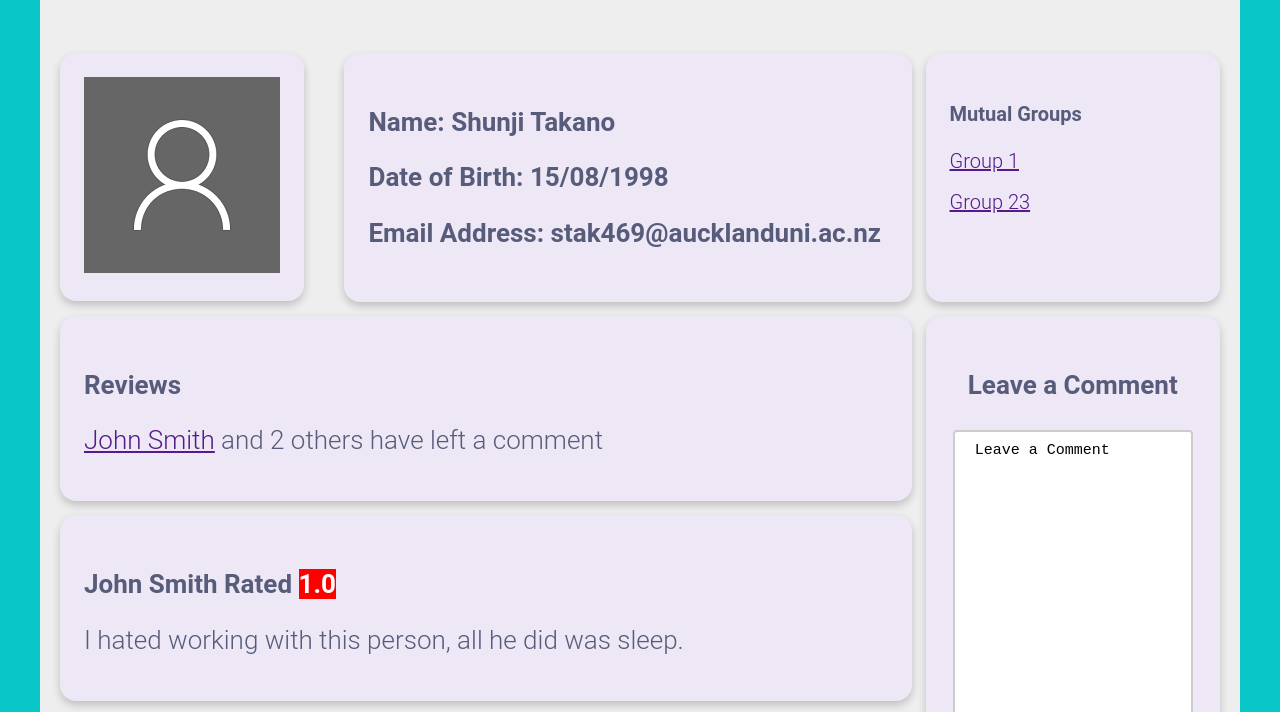
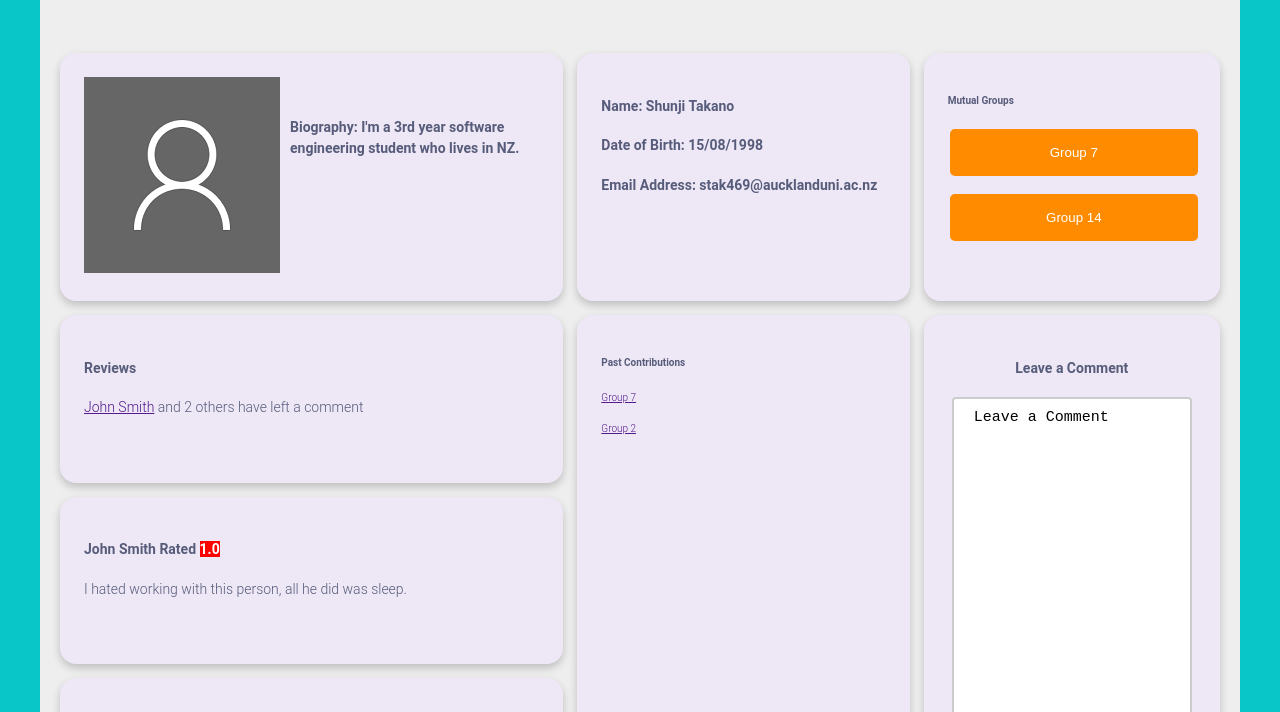
Before and after one commit to Terenco12345/Assignment2-HTML-SE364, a plain HTML site: page UserProfile.html in a window 1280 px wide. Shown: the part 72-784 px from the top of the page. Drawn offline with Linux system fonts and the light colour scheme.

Commit message:
improvements'

```diff
--- a/UserProfile.html
+++ b/UserProfile.html
@@ -44,7 +44,8 @@
 
 			<div class="user_pic">
 				<div class="container">
-					<a href=""><img src="images/user_account.png" alt="profile" width="196" height="196"></a>
+					<a href=""><img src="images/user_account.png" alt="profile" width="196" height="196"align="left" style="padding-right:10px"></a><br>
+					<h4> <b>Biography: </b> I'm a 3rd year software engineering student who lives in NZ. </h4>
 				</div>
 			</div>
 
@@ -80,8 +81,8 @@
 			<div class="right_bar">
 				<div class="containter">
 					<p><h4> <b> Mutual Groups</b></h4></p>
-					<p><a href="">Group 1</a></p>
-					<p><a href="">Group 23</a></p>
+					<p><input type="button" value="Group 7"></p>
+					<p><input type="button" value="Group 14"></p>
 				</div>
 			</div>
 
@@ -93,6 +94,14 @@
 				</div>
 			</div>
 
+			<div class="contribution">
+				<div class="containter">
+					<p><h4> <b>Past Contributions</b></h4></p>
+					<p><a href="">Group 7</a></p>
+					<p><a href="">Group 2</a></p>
+				</div>
+			</div>
+
 
         </div>
 
--- a/css/UserProfile.css
+++ b/css/UserProfile.css
@@ -91,9 +91,9 @@ nav {
     display: grid;
 	grid-template-areas:
 	'user_pic user_description right_bar'
-	'user_comments user_comments comment_box'
-	'user_comments1 user_comments1 comment_box'
-	'user_comments2 user_comments2 comment_box';
+	'user_comments contribution comment_box'
+	'user_comments1 contribution comment_box'
+	'user_comments2 contribution comment_box';
     grid-gap: 1em;
 }
 
@@ -105,8 +105,7 @@ nav {
 
 .user_pic {
     box-shadow: 0 4px 8px 0 rgba(0,0,0,0.2);
-    transition: 0.3s;
-    width: 196px;
+    width: auto;
     height: 200px;
     float: left;
 	grid-area:user_pic;
@@ -118,11 +117,10 @@ nav {
 
 .right_bar {
     box-shadow: 0 4px 8px 0 rgba(0,0,0,0.2);
-    transition: 0.3s;
     width: auto;
     height: auto;
     float: left;
-	font-size:20px;
+	font-size:10px;
 	grid-area:right_bar;
 }
 
@@ -130,14 +128,15 @@ nav {
     box-shadow: 0 8px 16px 0 rgba(0,0,0,0.2);
 }
 
+
+
 .comment_box {
     box-shadow: 0 4px 8px 0 rgba(0,0,0,0.2);
-    transition: 0.3s;
     width: auto;
     margin-left: 0px;
     height: auto;
     float: left;
-	font-size:26px;
+	font-size:14px;
     padding: 2px 16px 0px 0px;
 	grid-area:comment_box;
 	text-align: center;
@@ -155,6 +154,9 @@ input[type=button]{
 	text-decoration:none;
 	margin:4px 2px;
 	cursor: pointer;
+	border-radius: 5px;
+	table-layout: fixed;
+	width:100%;
 }
 
 
@@ -172,12 +174,10 @@ textarea{
 
 .user_description {
     box-shadow: 0 4px 8px 0 rgba(0,0,0,0.2);
-    transition: 0.3s;
     width: auto;
-    margin-left: 20px;
     height: auto;
-    float: left;
-	font-size:26px;
+    float: right;
+	font-size:14px;
     padding: 2px 16px 0px 0px;
 	grid-area:user_description;
 
@@ -189,11 +189,10 @@ textarea{
 
 .user_comments {
     box-shadow: 0 4px 8px 0 rgba(0,0,0,0.2);
-    transition: 0.3s;
     width: auto;
     height: auto;
     float: left;
-	font-size:26px;
+	font-size:14px;
     padding: 2px 16px 0px 0px;
 	grid-area:user_comments
 }
@@ -204,11 +203,10 @@ textarea{
 
 .user_comments1 {
     box-shadow: 0 4px 8px 0 rgba(0,0,0,0.2);
-    transition: 0.3s;
     width: auto;
     height: auto;
     float: left;
-	font-size:26px;
+	font-size:14px;
     padding: 2px 16px 0px 0px;
 	grid-area:user_comments1
 }
@@ -219,11 +217,10 @@ textarea{
 
 .user_comments2 {
     box-shadow: 0 4px 8px 0 rgba(0,0,0,0.2);
-    transition: 0.3s;
     width: auto;
     height: auto;
     float: left;
-	font-size:26px;
+	font-size:14px;
     padding: 2px 16px 0px 0px;
 	grid-area:user_comments2
 }
@@ -231,6 +228,20 @@ textarea{
 .user_comments2:hover {
     box-shadow: 0 8px 16px 0 rgba(0,0,0,0.2);
 }
+
+.contribution {
+    box-shadow: 0 4px 8px 0 rgba(0,0,0,0.2);
+    width: auto;
+    height: auto;
+    float: left;
+	font-size:10px;
+	grid-area:contribution;
+}
+
+.contribution:hover{
+    box-shadow: 0 8px 16px 0 rgba(0,0,0,0.2);
+}
+
 
 .navigation-grid {
     display: grid;
```
